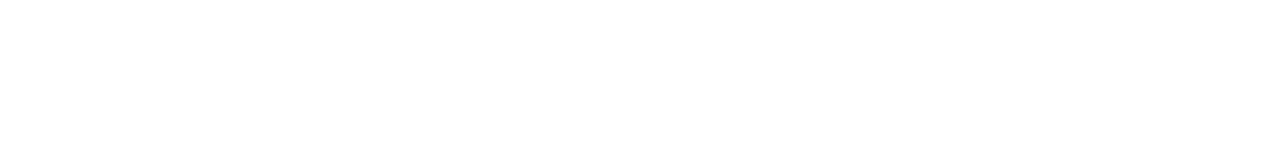
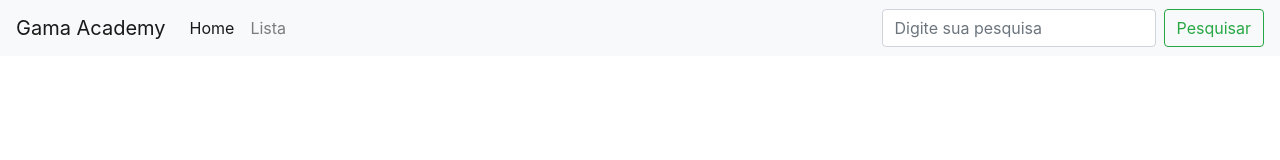
Before and after one commit to LeonardoSSev/gamaxp-week2-desafio, a plain HTML site: page index.html in a window 1280 px wide. Drawn offline with nearby package versions, Linux system fonts and the light colour scheme.

Commit message:
Adds navbar

```diff
--- a/index.html
+++ b/index.html
@@ -7,6 +7,33 @@
     <link rel="stylesheet" href="https://stackpath.bootstrapcdn.com/bootstrap/4.4.1/css/bootstrap.min.css" integrity="sha384-Vkoo8x4CGsO3+Hhxv8T/Q5PaXtkKtu6ug5TOeNV6gBiFeWPGFN9MuhOf23Q9Ifjh" crossorigin="anonymous">
   </head>
   <body>
+    <header>
+      <nav class="navbar navbar-expand-lg navbar-light bg-light">
+        <a class="navbar-brand" href="#">Gama Academy</a>
+        <button class="navbar-toggler" type="button" data-toggle="collapse" data-target="#navbarSupportedContent" aria-controls="navbarSupportedContent" aria-expanded="false" aria-label="Toggle navigation">
+          <span class="navbar-toggler-icon"></span>
+        </button>
+
+        <div class="collapse navbar-collapse" id="navbarSupportedContent">
+          <ul class="navbar-nav mr-auto">
+            <li class="nav-item active">
+              <a class="nav-link" href="#">Home <span class="sr-only">(current)</span></a>
+            </li>
+            <li class="nav-item">
+              <a class="nav-link" href="#">Lista</a>
+            </li>
+          </ul>
+          <form class="form-inline my-2 my-lg-0">
+            <input class="form-control mr-sm-2" type="search" placeholder="Digite sua pesquisa" aria-label="Search">
+            <button class="btn btn-outline-success my-2 my-sm-0" type="submit">Pesquisar</button>
+          </form>
+        </div>
+      </nav>
+    </header>
+
+    <main></main>
+
+    <footer></footer>
 
     <script src="https://code.jquery.com/jquery-3.4.1.slim.min.js" integrity="sha384-J6qa4849blE2+poT4WnyKhv5vZF5SrPo0iEjwBvKU7imGFAV0wwj1yYfoRSJoZ+n" crossorigin="anonymous"></script>
     <script src="https://cdn.jsdelivr.net/npm/popper.js@1.16.0/dist/umd/popper.min.js" integrity="sha384-Q6E9RHvbIyZFJoft+2mJbHaEWldlvI9IOYy5n3zV9zzTtmI3UksdQRVvoxMfooAo" crossorigin="anonymous"></script>
```
